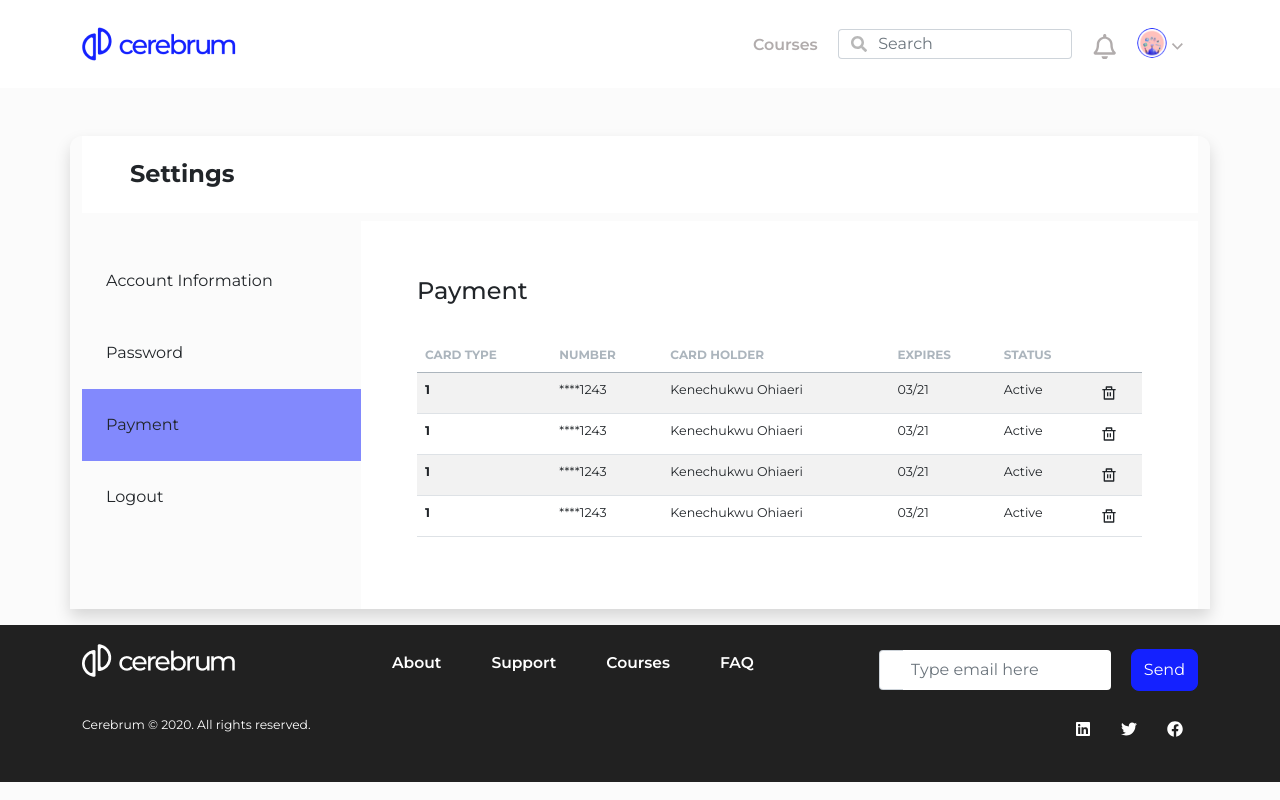
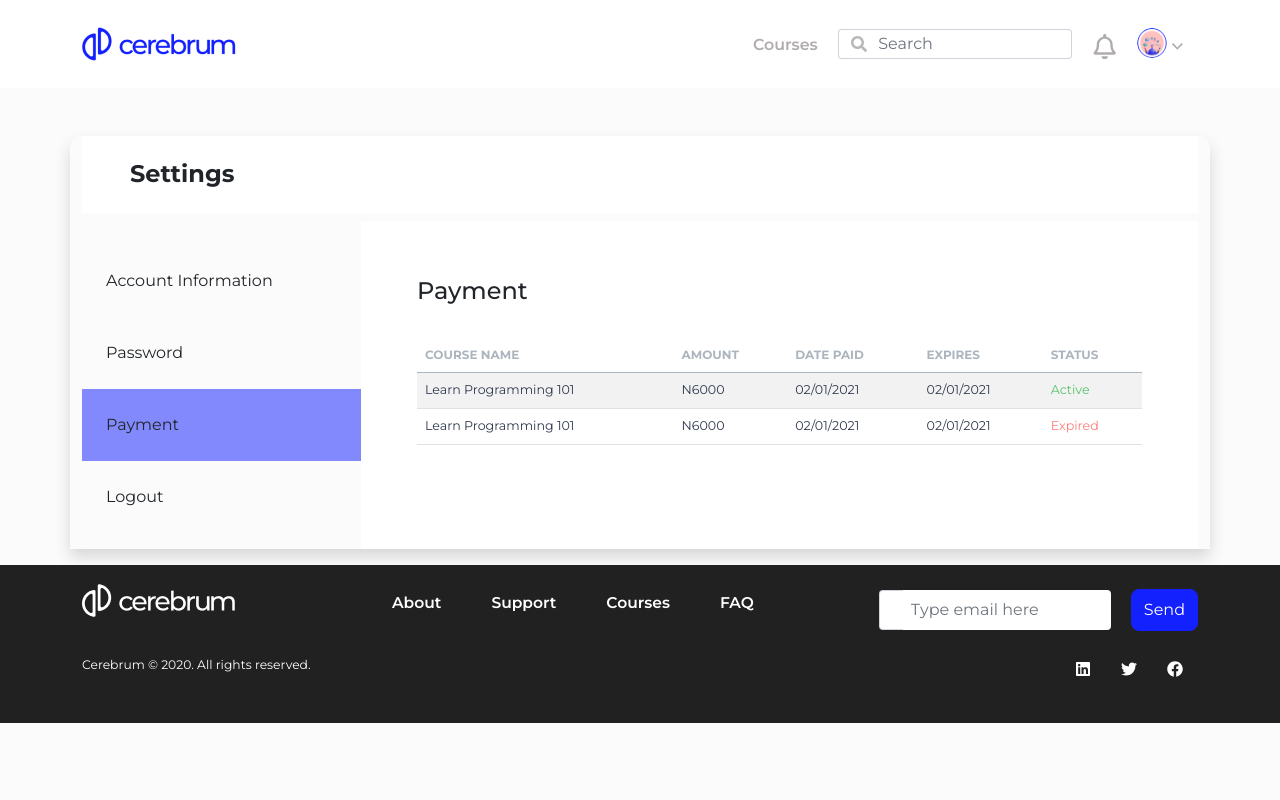
Before and after one commit to Kingscliq/Cerebrum-New, a React (Create React App) app: page /user/editprofile in a window 1280 px wide. Both pictures are taken after a click on the item "Payment". Built offline with nearby package versions, Linux system fonts and the light colour scheme.

Commit message:
changed content and styles for payment information

```diff
--- a/src/components/PaymentInformation/index.js
+++ b/src/components/PaymentInformation/index.js
@@ -1,7 +1,9 @@
 import React from "react";
-import { RiDeleteBinLine } from "react-icons/ri";
 
-function Paymentinformation(props) {
+function Paymentinformation() {
+	const active = "";
+	const expired = "expired";
+
 	return (
 		<>
 			<h1 className="h4"> Payment </h1> <br />
@@ -9,13 +11,13 @@ function Paymentinformation(props) {
 				<thead>
 					<tr className="light-grey-color">
 						<th scope="col" className="fs-12">
-							CARD TYPE
+							COURSE NAME
 						</th>
 						<th scope="col" className="fs-12">
-							NUMBER
+							AMOUNT
 						</th>
 						<th scope="col" className="fs-12">
-							CARD HOLDER
+							DATE PAID
 						</th>
 						<th scope="col" className="fs-12">
 							EXPIRES
@@ -23,57 +25,22 @@ function Paymentinformation(props) {
 						<th scope="col" className="fs-12">
 							STATUS
 						</th>
-						<th scope="col" className="fs-12"></th>
 					</tr>
 				</thead>
 				<tbody>
 					<tr>
-						<th scope="row" className="signup-p">
-							1
-						</th>
-						<td className="signup-p"> ****1243 </td>
-						<td className="signup-p"> Kenechukwu Ohiaeri </td>
-						<td className="signup-p"> 03/21 </td>
-						<td className="signup-p"> Active </td>
-						<td>
-							<RiDeleteBinLine />
-						</td>
+						<td className="signup-p payment-info"> Learn Programming 101 </td>
+						<td className="signup-p payment-info"> N6000 </td>
+						<td className="signup-p payment-info"> 02/01/2021 </td>
+						<td className="signup-p payment-info"> 02/01/2021 </td>
+						<td className={`signup-p ${active.innerText !== "Active" ? "payment-active" : "payment-expired"}`}> Active </td>
 					</tr>
 					<tr>
-						<th scope="row" className="signup-p">
-							1
-						</th>
-						<td className="signup-p"> ****1243 </td>
-						<td className="signup-p"> Kenechukwu Ohiaeri </td>
-						<td className="signup-p"> 03/21 </td>
-						<td className="signup-p"> Active </td>
-						<td>
-							<RiDeleteBinLine />
-						</td>
-					</tr>
-					<tr>
-						<th scope="row" className="signup-p">
-							1
-						</th>
-						<td className="signup-p"> ****1243 </td>
-						<td className="signup-p"> Kenechukwu Ohiaeri </td>
-						<td className="signup-p"> 03/21 </td>
-						<td className="signup-p"> Active </td>
-						<td>
-							<RiDeleteBinLine />
-						</td>
-					</tr>
-					<tr>
-						<th scope="row" className="signup-p">
-							1
-						</th>
-						<td className="signup-p"> ****1243 </td>
-						<td className="signup-p"> Kenechukwu Ohiaeri </td>
-						<td className="signup-p"> 03/21 </td>
-						<td className="signup-p"> Active </td>
-						<td>
-							<RiDeleteBinLine />
-						</td>
+						<td className="signup-p payment-info"> Learn Programming 101 </td>
+						<td className="signup-p payment-info"> N6000 </td>
+						<td className="signup-p payment-info"> 02/01/2021 </td>
+						<td className="signup-p payment-info"> 02/01/2021 </td>
+						<td className={`signup-p ${active.innerText === "Expired" ? "payment-active" : "payment-expired"}`}> Expired </td>
 					</tr>
 				</tbody>
 			</table>
--- a/src/pages/app/TutorProfileSettings/TutorProfileSettings.css
+++ b/src/pages/app/TutorProfileSettings/TutorProfileSettings.css
@@ -46,3 +46,15 @@
 	color: var(--background-color);
 	padding: 8px 16px 8px 16px;
 }
+
+.payment-active {
+	color: #57c467;
+}
+
+.payment-expired {
+	color: #ff7d7d;
+}
+
+.payment-info {
+	color: #2e384d;
+}
```
Also changed, not shown: 1 other file (tests, documents, lock files or other folders).
